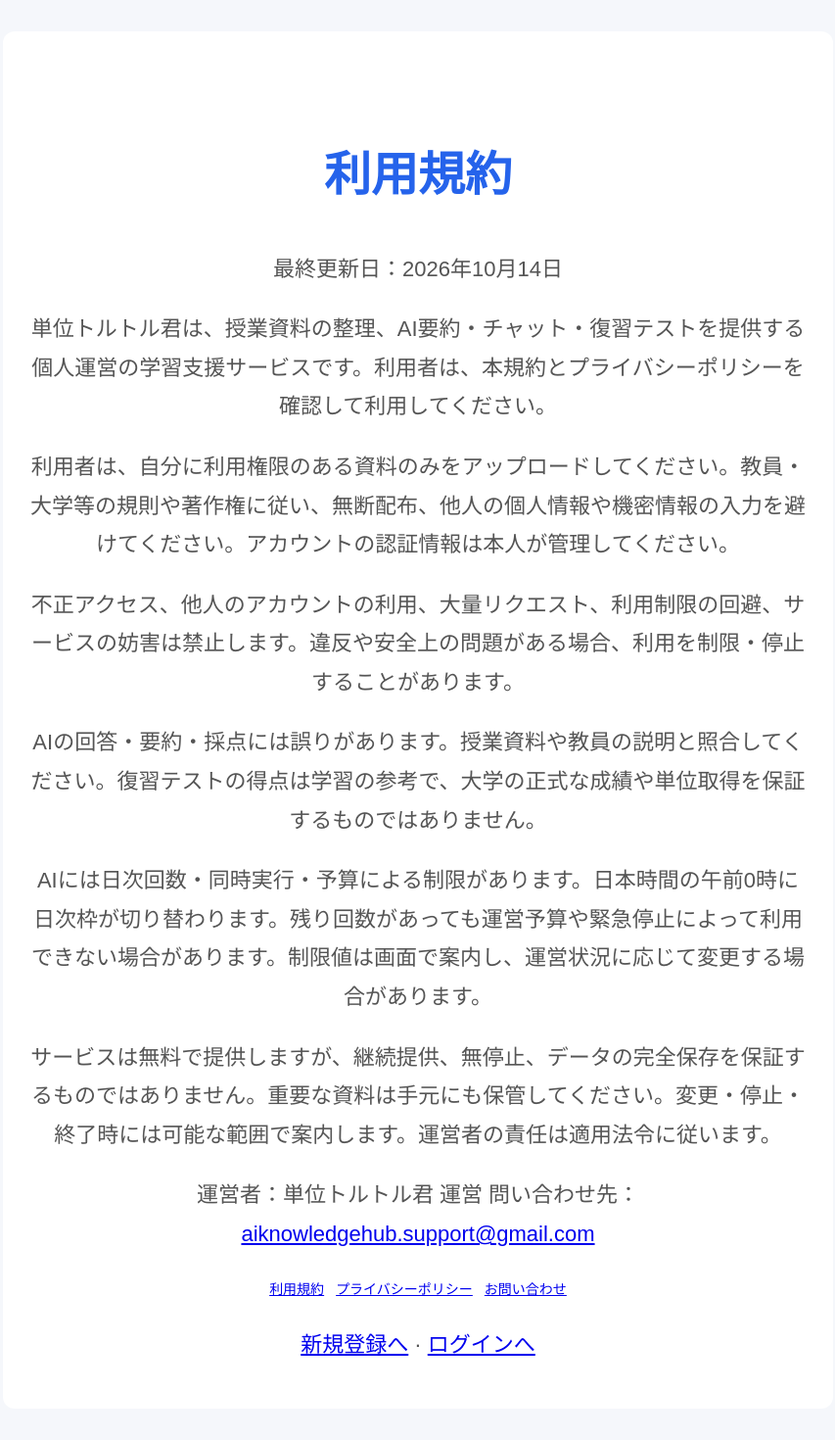
After one commit to RikutoUehara/studyhub-ai, a Flask app: page /terms in a window 1280 px wide. The commit adds this page. Shown: the whole page at 98% size, without its empty margins (213-1066 px from the left). Run offline with Flask 3, Linux system fonts and the light colour scheme.

Commit message:
Publish terms and privacy pages with support links

```diff
--- a/app.py
+++ b/app.py
@@ -156,6 +156,16 @@ def init_db():
     if os.getenv('APP_ENV') == 'production':
         raise click.ClickException('Use alembic upgrade head for production schema changes')
     db.create_all()
+
+@app.get("/terms")
+def terms():
+    return render_template("terms.html")
+
+
+@app.get("/privacy")
+def privacy():
+    return render_template("privacy.html")
+
 
 @app.route("/register", methods=["GET", "POST"])
 def register():
--- a/static/css/style.css
+++ b/static/css/style.css
@@ -377,3 +377,8 @@ button:disabled { cursor: not-allowed; opacity: .55; }
   .left-panel, .right-panel { box-sizing: border-box; width: 100%; height: auto; overflow: visible; }
 }
 @media (max-width: 400px) { .ai-usage-grid { grid-template-columns: 1fr; } }
+
+.policy-page { max-width: 800px; margin: 32px auto; padding: 24px; background: #fff; line-height: 1.8; border-radius: 12px; }
+.policy-page p { overflow-wrap: anywhere; }
+.public-links { display: flex; flex-wrap: wrap; justify-content: center; gap: 12px; margin: 24px 0; font-size: 14px; }
+@media (max-width: 600px) { .policy-page { margin: 12px; padding: 16px; } }
--- /dev/null
+++ b/templates/_public_links.html
@@ -0,0 +1,5 @@
+<nav class="public-links" aria-label="規約とお問い合わせ">
+  <a href="{{ url_for('terms') }}">利用規約</a>
+  <a href="{{ url_for('privacy') }}">プライバシーポリシー</a>
+  <a href="mailto:aiknowledgehub.support@gmail.com">お問い合わせ</a>
+</nav>
--- a/templates/index.html
+++ b/templates/index.html
@@ -17,6 +17,8 @@
       <a href="{{ url_for('course')}}" class="button"> 学習を始める </a>
       {% include '_ai_usage.html' %}
 
+      {% include '_public_links.html' %}
+
       <div class="logout-area">
         <form method="POST" action="{{ url_for('logout') }}"><input type="hidden" name="csrf_token" value="{{ security_csrf_token() }}"><button type="submit">ログアウト</button></form>
       </div>
--- a/templates/register.html
+++ b/templates/register.html
@@ -21,10 +21,12 @@
       </div>
 
       <p>パスワードは8〜128文字。登録後にメール認証が必要です。</p>
+      <p>登録前に<a href="{{ url_for('terms') }}">利用規約</a>と<a href="{{ url_for('privacy') }}">プライバシーポリシー</a>をご確認ください。登録することで利用規約に同意したものとします。</p>
       <button type="submit">登録</button>
     </form>
     <p><a href="{{ url_for('forgot_password') }}">パスワードを忘れた方</a></p>
     <p><a href="{{ url_for('resend_verification') }}">認証メールを再送する</a></p>
     <p><a href="{{ url_for('login') }}">ログイン</a></p>
+    {% include '_public_links.html' %}
   </body>
 </html>
--- /dev/null
+++ b/templates/terms.html
@@ -0,0 +1,25 @@
+<!doctype html>
+<html lang="ja">
+<head>
+  <meta charset="UTF-8">
+  <meta name="viewport" content="width=device-width, initial-scale=1">
+  <title>利用規約 | 単位トルトル君</title>
+  <link rel="stylesheet" href="{{ url_for('static', filename='css/style.css') }}">
+</head>
+<body>
+  <main class="policy-page">
+    <h1>利用規約</h1>
+    <p>最終更新日：2026年10月14日</p>
+    <p>単位トルトル君は、授業資料の整理、AI要約・チャット・復習テストを提供する個人運営の学習支援サービスです。利用者は、本規約とプライバシーポリシーを確認して利用してください。</p>
+    <p>利用者は、自分に利用権限のある資料のみをアップロードしてください。教員・大学等の規則や著作権に従い、無断配布、他人の個人情報や機密情報の入力を避けてください。アカウントの認証情報は本人が管理してください。</p>
+    <p>不正アクセス、他人のアカウントの利用、大量リクエスト、利用制限の回避、サービスの妨害は禁止します。違反や安全上の問題がある場合、利用を制限・停止することがあります。</p>
+    <p>AIの回答・要約・採点には誤りがあります。授業資料や教員の説明と照合してください。復習テストの得点は学習の参考で、大学の正式な成績や単位取得を保証するものではありません。</p>
+    <p>AIには日次回数・同時実行・予算による制限があります。日本時間の午前0時に日次枠が切り替わります。残り回数があっても運営予算や緊急停止によって利用できない場合があります。制限値は画面で案内し、運営状況に応じて変更する場合があります。</p>
+    <p>サービスは無料で提供しますが、継続提供、無停止、データの完全保存を保証するものではありません。重要な資料は手元にも保管してください。変更・停止・終了時には可能な範囲で案内します。運営者の責任は適用法令に従います。</p>
+    <p>運営者：単位トルトル君 運営
+問い合わせ先：<a href="mailto:aiknowledgehub.support@gmail.com">aiknowledgehub.support@gmail.com</a></p>
+    {% include '_public_links.html' %}
+    <p><a href="{{ url_for('register') }}">新規登録へ</a> · <a href="{{ url_for('login') }}">ログインへ</a></p>
+  </main>
+</body>
+</html>
```
Also changed, not shown: templates/privacy.html (added, +25 -0 lines).
